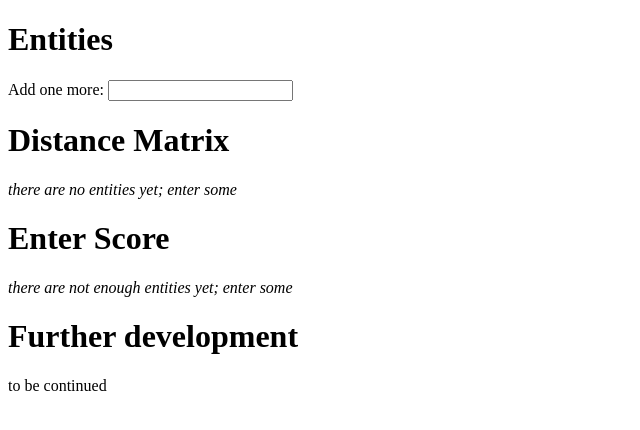
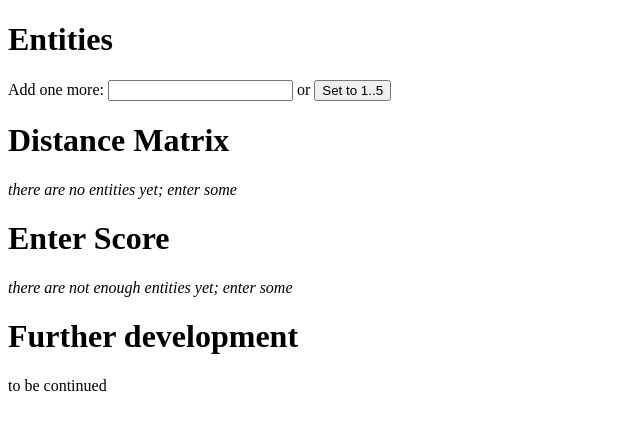
Before and after one commit to defaultbranch/twentyfive-horses, an Angular app: page / in a window 1280 px wide. Shown: the top 430 px of the page, without its empty margins (0-640 px from the left). Built offline with nearby package versions, Linux system fonts and the light colour scheme.

Commit message:
add default 1..5 button

```diff
--- a/src/app/app.component.html
+++ b/src/app/app.component.html
@@ -1,13 +1,14 @@
-
 <div>
   <h1>Entities</h1>
-  <div *ngFor="let element of elements">
-    {{ element }}
-    <button (click)="removeElement(element)">⨯</button>
-  </div>
+  <table *ngIf="elements.length > 0">
+    <tr *ngFor="let element of elements">
+      <td>{{ element }}</td>
+      <td><button (click)="removeElement(element)">⨯</button></td>
+    </tr>
+  </table>
   <div>
-    Add one more:
-    <input [(ngModel)]="newElement" (keyup)="onNewElementKey($event)">
+    Add one more: <input [(ngModel)]="newElement" (keyup)="onNewElementKey($event)">
+    or <button (click)="setElementsToOneToFive()">Set to 1..5</button>
   </div>
 </div>
 
@@ -16,7 +17,7 @@
   <div *ngIf="elements.length === 0"><i>there are no entities yet; enter some</i></div>
   <table *ngIf="elements.length > 0">
     <tr *ngFor="let rowElement of elements; index as i">
-      <th>{{ rowElement }}</th>
+      <td>{{ rowElement }}</td>
       <td *ngFor="let colElement of elements; index as j">
         ?
       </td>
--- a/src/app/app.component.ts
+++ b/src/app/app.component.ts
@@ -28,6 +28,10 @@ export class AppComponent {
     this.elements = this.elements.filter(it => it !== element);
   }
 
+  setElementsToOneToFive() {
+    this.elements = ['One', 'Two', 'Three', 'Four', 'Five'];
+  }
+
   scoredElements: string[] = []
 
   getUnscoredElements(): string[] {
```
